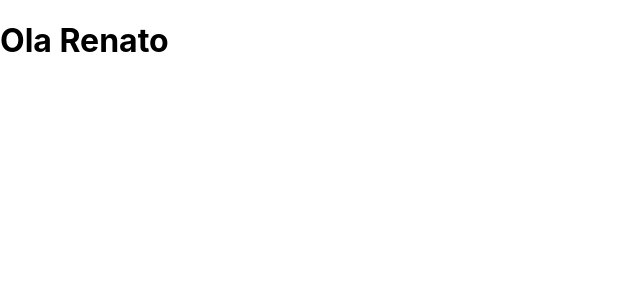
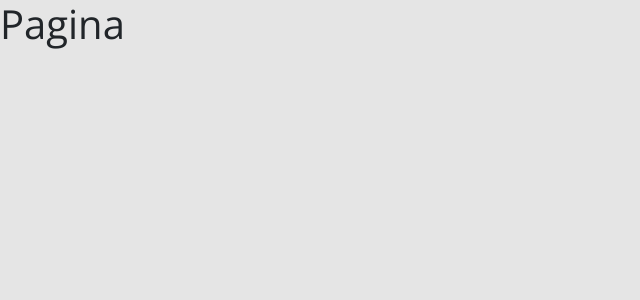
Before and after one commit to Rbotini/dsmovies, a React (Create React App) app in the folder frontend/: page / in a window 1280 px wide. Shown: the top 300 px of the page, without its empty margins (0-640 px from the left). Built offline with nearby package versions, Linux system fonts and the light colour scheme.

Commit message:
Bootstrap

```diff
--- a/frontend/package.json
+++ b/frontend/package.json
@@ -10,6 +10,7 @@
     "@types/node": "^16.7.13",
     "@types/react": "^17.0.20",
     "@types/react-dom": "^17.0.9",
+    "bootstrap": "5.1.3",
     "react": "^17.0.2",
     "react-dom": "^17.0.2",
     "react-scripts": "5.0.0",
--- a/frontend/src/App.tsx
+++ b/frontend/src/App.tsx
@@ -1,11 +1,7 @@
-import React from 'react';
-import logo from './logo.svg';
 
 function App() {
   return (
-    <div className="App">
-      <h1>Ola Renato</h1>
-    </div>
+    <h1>Pagina</h1>
   );
 }
 
--- a/frontend/src/index.css
+++ b/frontend/src/index.css
@@ -1,13 +1,19 @@
-body {
-  margin: 0;
-  font-family: -apple-system, BlinkMacSystemFont, 'Segoe UI', 'Roboto', 'Oxygen',
-    'Ubuntu', 'Cantarell', 'Fira Sans', 'Droid Sans', 'Helvetica Neue',
-    sans-serif;
-  -webkit-font-smoothing: antialiased;
-  -moz-osx-font-smoothing: grayscale;
+@import url('https://fonts.googleapis.com/css2?family=Open+Sans:wght@400;700&display=swap');
+
+:root {
+  --color-primary: #4D41C0;
 }
 
-code {
-  font-family: source-code-pro, Menlo, Monaco, Consolas, 'Courier New',
-    monospace;
+* {
+  box-sizing: border-box;
+  font-family: 'Open Sans', sans-serif;
 }
+
+html, body {
+  background-color: #E5E5E5;
+}
+
+a, a:hover {
+  text-decoration: none;
+  color: unset;
+}
--- a/frontend/src/index.tsx
+++ b/frontend/src/index.tsx
@@ -1,7 +1,10 @@
 import React from 'react';
 import ReactDOM from 'react-dom';
+import 'bootstrap/dist/css/bootstrap.css';
 import './index.css';
 import App from './App';
+
+
 
 
 ReactDOM.render(
```
Also changed, not shown: 2 other files (tests, documents, lock files or other folders).
